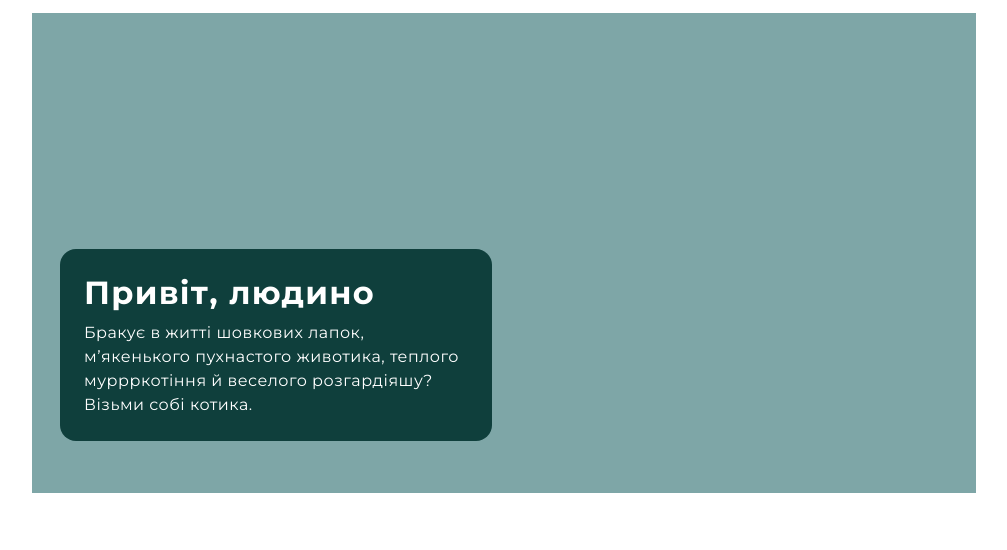
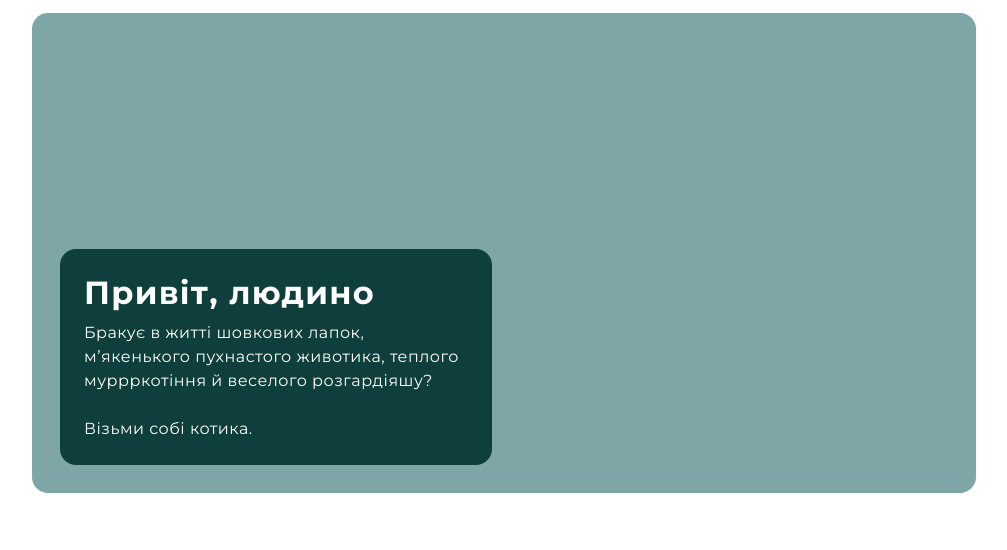
Before and after one commit to Luydmyla/cats_house, a website: page index.html in a window 1280 px wide. Shown: the part 59-609 px from the top of the page, without its empty margins (216-1223 px from the left). Drawn offline with nearby package versions, Linux system fonts and the light colour scheme.

Commit message:
fixed css

```diff
--- a/index.html
+++ b/index.html
@@ -39,7 +39,10 @@
           <h1 class="greeting-title">Привіт, людино</h1>
           <p class="greeting-text">
             Бракує в житті шовкових лапок, м’якенького пухнастого животика,
-            теплого муррркотіння й веселого розгардіяшу?Візьми собі котика.
+            теплого муррркотіння й веселого розгардіяшу?
+            <br />
+            <br />
+            Візьми собі котика.
           </p>
         </section>
       </div>
--- a/styles.css
+++ b/styles.css
@@ -83,6 +83,7 @@ section{
         background-repeat: no-repeat;
         background-size: contain;
         margin-bottom: 60px;
+            border-radius: 16px;
 }
 
 .greeting{
```
